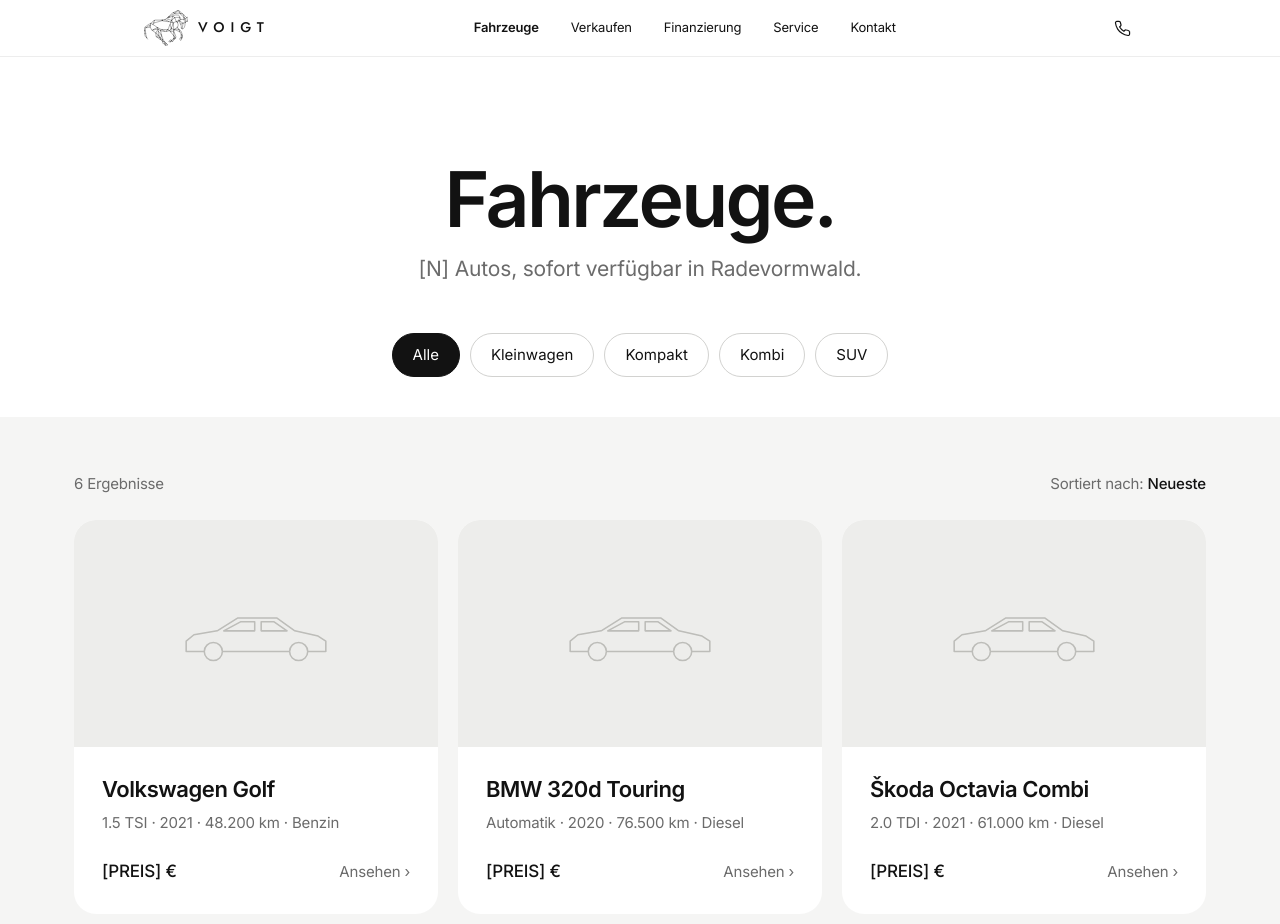
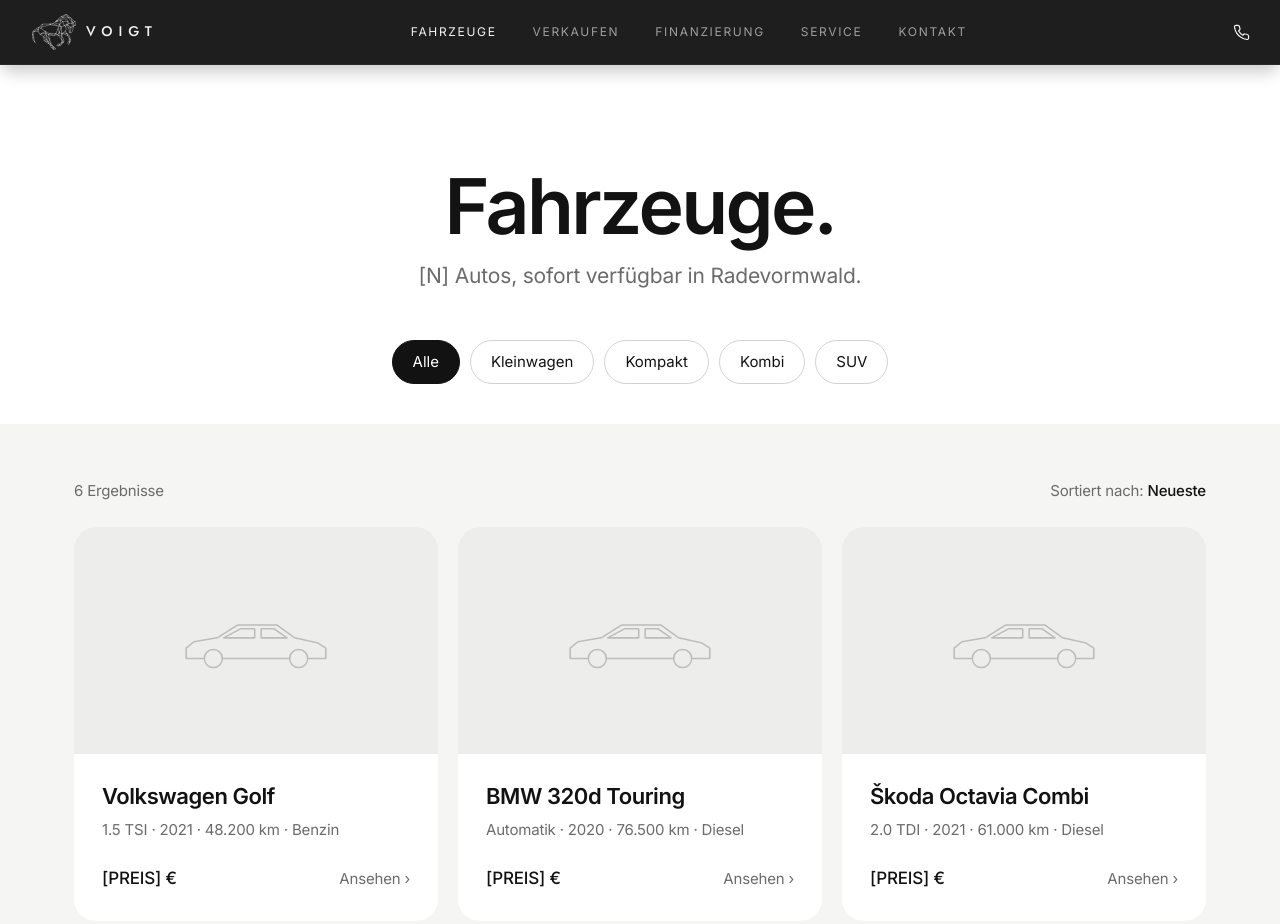
Before and after one commit to batularhman459-source/autohaus-voigt, a website: page fahrzeuge.html in a window 1280 px wide. Shown: the top 924 px of the page. Drawn offline with Linux system fonts and the light colour scheme.

Commit message:
Hero bildschirmfüllend ab oben, Navbar transparent und beim Scrollen dunkel (#121214)
Co-Authored-By: Claude Opus 5.5 <noreply@anthropic.com>
Claude-Session: https://claude.ai/code/session_01TFmM2LJMGeFJVMHDVRdpTR

```diff
--- a/assets/css/style.css
+++ b/assets/css/style.css
@@ -9,7 +9,7 @@
   --bg-alt: #F5F5F4;
   --bg-tile: #EAEAE8;
   --line: #E4E4E2;
-  --dark: #0B0B0C;
+  --dark: #121214;
   --dark-2: #1C1C1E;
   --gold: #8A6A2F;
   --accent: var(--ink);
@@ -81,28 +81,37 @@ button { font: inherit; }
 @keyframes markOut { to { opacity: 0; transform: scale(1.08); filter: blur(8px); } }
 @keyframes curtain { to { transform: translateY(-100%); } }
 
-/* ---------- Navigation ---------- */
+/* ---------- Navigation (transparent über dem Hero, dunkel beim Scrollen) ---------- */
 .nav {
-  position: sticky; top: 0; z-index: 50;
-  background: rgba(255,255,255,.85);
-  backdrop-filter: saturate(180%) blur(20px);
-  -webkit-backdrop-filter: saturate(180%) blur(20px);
-  border-bottom: 1px solid rgba(0,0,0,.07);
+  position: fixed; top: 0; left: 0; right: 0; z-index: 50;
+  background: transparent; color: #F4F3F0;
+  border-bottom: 1px solid transparent;
+  transition: background .3s ease, border-color .3s ease, box-shadow .3s ease, padding .3s ease;
+  padding: 12px 0;
 }
-.nav-inner { max-width: 1040px; margin: 0 auto; padding: 0 16px 0 24px; min-height: 56px; display: flex; align-items: center; justify-content: space-between; gap: 24px; }
-.brand { display: flex; align-items: center; gap: 10px; padding: 6px 0; }
+.nav.solid, body.no-hero .nav {
+  background: rgba(18,18,20,.95);
+  backdrop-filter: blur(12px); -webkit-backdrop-filter: blur(12px);
+  border-bottom-color: rgba(255,255,255,.05);
+  box-shadow: 0 10px 15px -3px rgba(0,0,0,.2);
+  padding: 4px 0;
+}
+body.no-hero main { padding-top: 64px; }
+.nav-inner { max-width: 1280px; margin: 0 auto; padding: 0 16px 0 32px; min-height: 56px; display: flex; align-items: center; justify-content: space-between; gap: 24px; }
+.brand { display: flex; align-items: center; gap: 10px; padding: 6px 0; color: inherit; }
 .brand img { width: 44px; height: auto; }
+.nav .brand img { filter: invert(1); }
 .brand span { font-family: var(--font-mark); font-size: 14px; font-weight: 500; letter-spacing: .42em; }
-.nav-links { display: flex; gap: 32px; font-size: 13px; }
-.nav-links a { padding: 12px 0; }
-.nav-links a[aria-current="page"] { font-weight: 600; }
+.nav-links { display: flex; gap: 36px; font-size: 12px; letter-spacing: .14em; text-transform: uppercase; }
+.nav-links a { padding: 12px 0; color: rgba(244,243,240,.6); transition: color .25s; }
+.nav-links a:hover, .nav-links a[aria-current="page"] { color: #F4F3F0; opacity: 1; }
 .nav-icons { display: flex; gap: 4px; }
-.icon-btn { width: 44px; height: 44px; display: inline-flex; align-items: center; justify-content: center; background: transparent; border: 0; color: var(--ink); cursor: pointer; }
+.icon-btn { width: 44px; height: 44px; display: inline-flex; align-items: center; justify-content: center; background: transparent; border: 0; color: inherit; cursor: pointer; }
 .icon-btn svg { width: 17px; height: 17px; }
 .menu-toggle { display: none; }
 .mobile-menu {
-  position: fixed; inset: 56px 0 0; z-index: 49; background: #fff;
-  padding: 24px 32px; display: flex; flex-direction: column; gap: 4px;
+  position: fixed; inset: 0; z-index: 49; background: #121214; color: #F4F3F0;
+  padding: 104px 32px 24px; display: flex; flex-direction: column; gap: 4px;
   opacity: 0; visibility: hidden; transform: translateY(-8px);
   transition: opacity .35s var(--ease-out), transform .35s var(--ease-out), visibility .35s;
 }
@@ -117,10 +126,10 @@ button { font: inherit; }
 }
 
 /* ---------- Hero (Prisma-Stil, monochrom) ---------- */
-.hero { padding: 12px; background: var(--bg); }
+.hero { background: var(--dark); }
 .hero-frame {
-  position: relative; height: calc(100svh - 56px - 24px); min-height: 560px;
-  border-radius: 32px; overflow: hidden; background: var(--dark); color: #F4F3F0;
+  position: relative; height: 100svh; min-height: 600px;
+  overflow: hidden; background: var(--dark); color: #F4F3F0;
   transform-origin: 50% 0; will-change: transform;
 }
 .hero-media { position: absolute; inset: 0; }
@@ -153,7 +162,7 @@ button { font: inherit; }
 .hero-cta i { width: 40px; height: 40px; border-radius: 50%; background: var(--ink); color: #F4F3F0; display: flex; align-items: center; justify-content: center; transition: transform .3s var(--ease-out); }
 .hero-cta:hover i { transform: scale(1.1); }
 .hero-cta svg { width: 16px; height: 16px; }
-.hero-note { position: absolute; right: 24px; top: 20px; font-size: 12px; color: rgba(244,243,240,.5); }
+.hero-note { position: absolute; right: 24px; bottom: 16px; font-size: 12px; color: rgba(244,243,240,.5); }
 body.intro-done .hero-media { animation: heroZoom 1.8s var(--ease-out) both; }
 body.intro-done .hero-title .ch { animation: pullUp .6s cubic-bezier(.16,1,.3,1) forwards; }
 body.intro-done .hero-side p { animation: pullUp .8s .5s cubic-bezier(.16,1,.3,1) forwards; }
@@ -164,7 +173,6 @@ body.intro-done .hero-cta { animation: pullUp .8s .7s cubic-bezier(.16,1,.3,1) f
   .hero-content { padding: 0 20px 4px; }
   .hero-title { grid-column: 1 / -1; font-size: 26vw; }
   .hero-side { grid-column: 1 / -1; padding-bottom: 24px; }
-  .hero-frame { border-radius: 20px; }
 }
 @keyframes fadeUp { from { opacity: 0; transform: translateY(28px); } to { opacity: 1; transform: none; } }
 
--- a/assets/js/main.js
+++ b/assets/js/main.js
@@ -47,6 +47,7 @@
       const open = menu.classList.toggle('open');
       toggle.setAttribute('aria-expanded', String(open));
       body.style.overflow = open ? 'hidden' : '';
+      onScroll();
     });
     menu.querySelectorAll('a').forEach((a) => a.addEventListener('click', () => {
       menu.classList.remove('open');
@@ -82,6 +83,7 @@
 
   /* ---------- Hero schrumpft beim Scrollen, Quickbar erscheint ---------- */
   const hero = document.querySelector('.hero-frame');
+  const nav = document.querySelector('.nav');
   document.querySelectorAll('.hero-title .ch').forEach((c, i) => { c.style.animationDelay = (i * 0.08).toFixed(2) + 's'; });
   const quickbar = document.querySelector('.quickbar');
   let ticking = false;
@@ -90,8 +92,8 @@
     if (hero && !reduced) {
       const h = hero.offsetHeight;
       const p = Math.min(Math.max(window.scrollY / h, 0), 1);
-      hero.style.transform = 'scale(' + (1 - p * 0.06).toFixed(4) + ')';
-            hero.style.opacity = (1 - p * 0.5).toFixed(3);
+      const hc = hero.querySelector('.hero-content');
+      if (hc) { hc.style.transform = 'translateY(' + (-p * h * 0.15).toFixed(1) + 'px)'; hc.style.opacity = (1 - p * 1.2).toFixed(3); }
     }
     if (words.length) {
       const r = statement.getBoundingClientRect();
@@ -100,6 +102,7 @@
       const on = Math.round(prog * words.length);
       words.forEach((w, i) => w.classList.toggle('on', i < on));
     }
+    if (nav) nav.classList.toggle('solid', window.scrollY > 40 || (menu && menu.classList.contains('open')));
     if (quickbar) quickbar.classList.toggle('show', window.scrollY > vh * 0.6);
     ticking = false;
   }
--- a/fahrzeuge.html
+++ b/fahrzeuge.html
@@ -11,7 +11,7 @@
   <link href="https://fonts.googleapis.com/css2?family=Inter:wght@400;500;600;700&family=Jost:wght@400;500&display=swap" rel="stylesheet">
   <link rel="stylesheet" href="assets/css/style.css">
 </head>
-<body>
+<body class="no-hero">
 
   <header class="nav">
     <div class="nav-inner">
```
